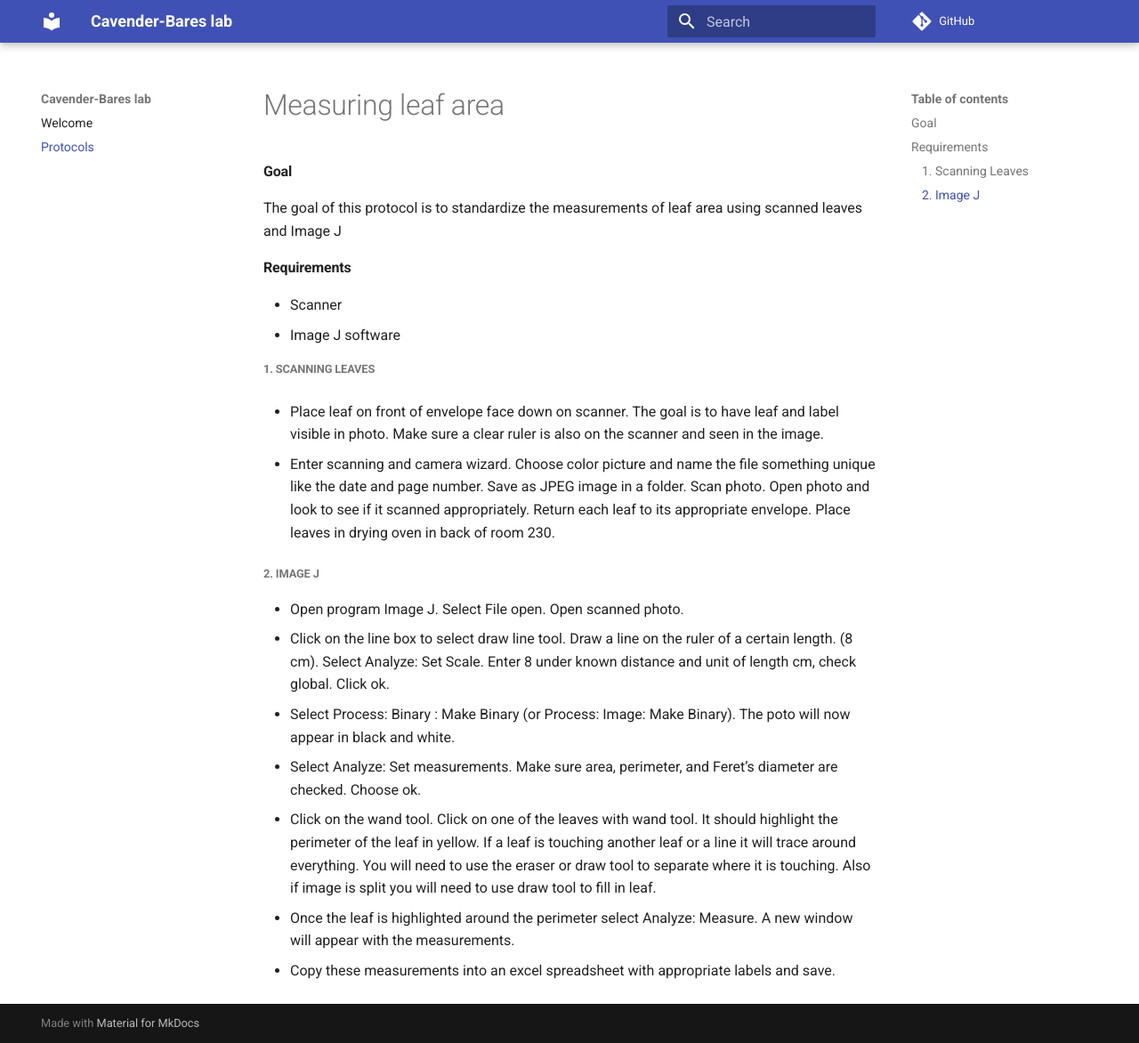
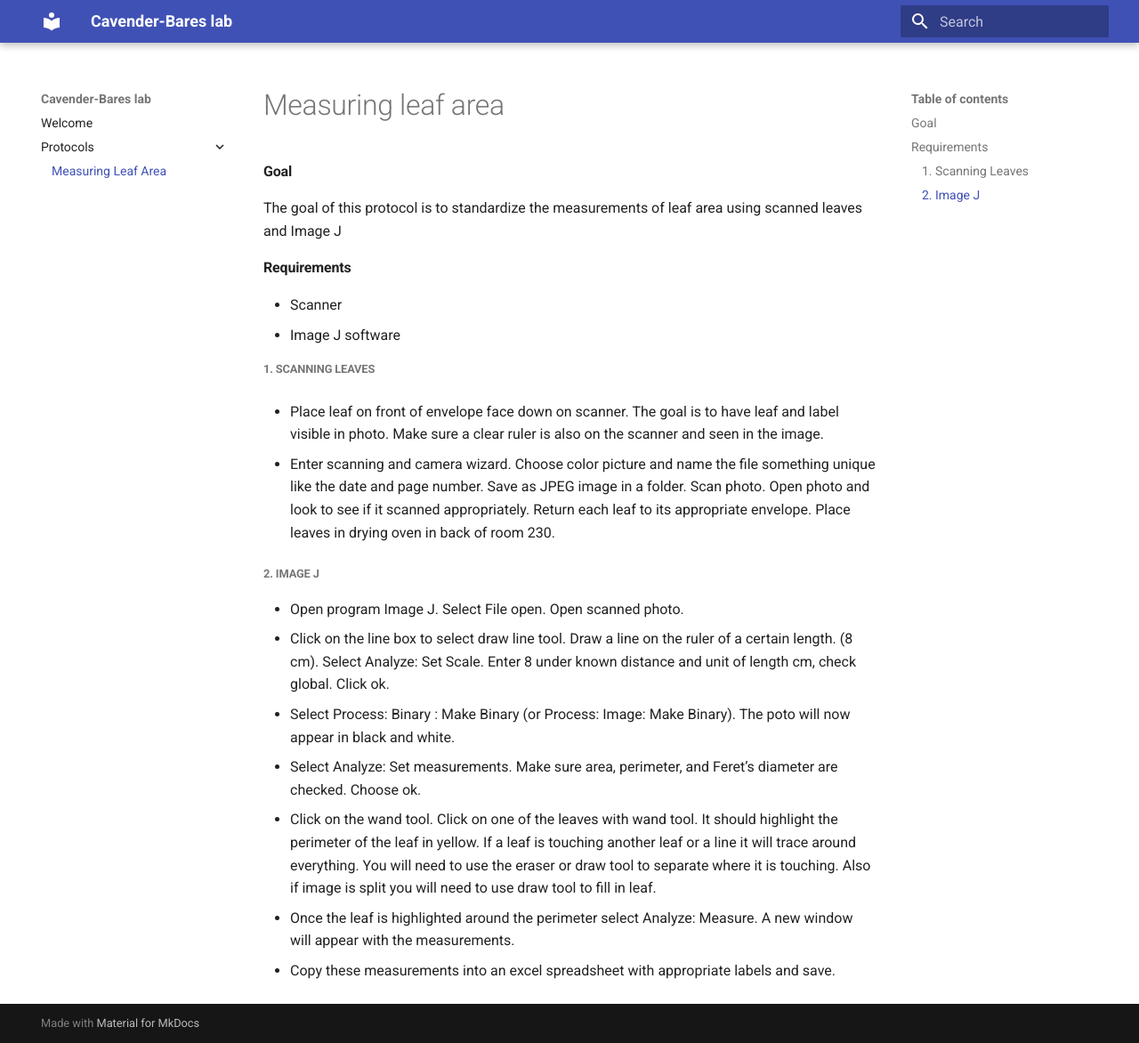
Before and after one commit to Cavender-Bares-Lab/Data-management-lab, an MkDocs documentation site: the page built from docs/Protocols/measuring_leaf_area.md, in a window 1280 px wide and 1172 px high. Shown: the whole window at 89% size. Built offline with MkDocs 1.6.1 and Material for MkDocs 9.7.7, drawn with Linux system fonts in a browser that asks for light colours.

```diff
--- a/mkdocs.yml
+++ b/mkdocs.yml
@@ -1,11 +1,7 @@
 site_name: Cavender-Bares lab
-repo_url: https://Cavender-Bares-Lab.github.io/Data-management-lab/
-repo_name: 'GitHub'
-locale: en
-site_author: "J. Antonio Guzmán Q."
-
 theme:
     name: material
 nav:
   - Welcome: 'Welcome/index.md'
-  - Protocols: 'Protocols/measuring_leaf_area.md'
+  - Protocols:
+        - 'Measuring Leaf Area': 'Protocols/measuring_leaf_area.md'
```
Also changed, not shown: site/404.html, site/Protocols/measuring_leaf_area/index.html, site/Welcome/index.html, site/search/search_index.json, 1 other file.
